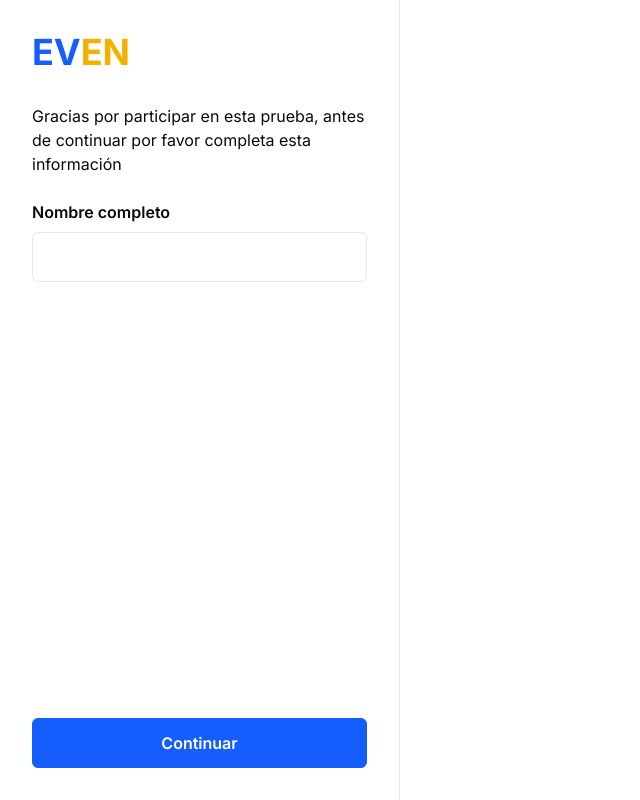
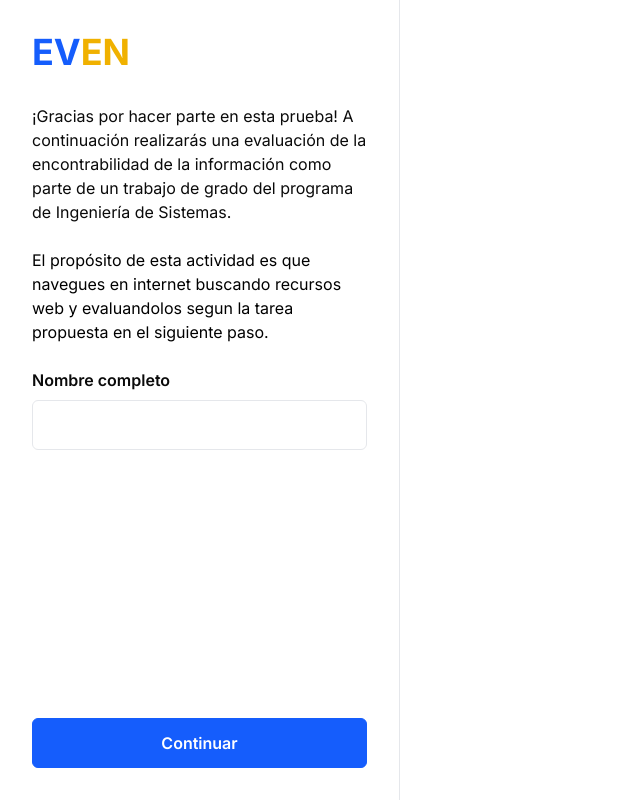
Before and after one commit to climacot/even, a React (Vite) app in the folder Electron/: page / in a window 1280 px wide. Shown: the whole page, without its empty margins (0-640 px from the left). Built offline with nearby package versions, Linux system fonts and the light colour scheme; no server answers.

Commit message:
ajustes de forma y colores

```diff
--- a/Electron/navigation.html
+++ b/Electron/navigation.html
@@ -25,25 +25,6 @@
     >
       <button
         class="text-neutral-800 hover:bg-gray-100 rounded-full p-2 cursor-pointer"
-        id="home"
-      >
-        <svg
-          xmlns="http://www.w3.org/2000/svg"
-          fill="none"
-          viewBox="0 0 24 24"
-          stroke-width="1.5"
-          stroke="currentColor"
-          class="size-6"
-        >
-          <path
-            stroke-linecap="round"
-            stroke-linejoin="round"
-            d="m2.25 12 8.954-8.955c.44-.439 1.152-.439 1.591 0L21.75 12M4.5 9.75v10.125c0 .621.504 1.125 1.125 1.125H9.75v-4.875c0-.621.504-1.125 1.125-1.125h2.25c.621 0 1.125.504 1.125 1.125V21h4.125c.621 0 1.125-.504 1.125-1.125V9.75M8.25 21h8.25"
-          />
-        </svg>
-      </button>
-      <button
-        class="text-neutral-800 hover:bg-gray-100 rounded-full p-2 cursor-pointer"
         id="prev"
       >
         <svg
@@ -52,7 +33,7 @@
           viewBox="0 0 24 24"
           stroke-width="1.5"
           stroke="currentColor"
-          class="size-6"
+          class="size-5"
         >
           <path
             stroke-linecap="round"
@@ -71,12 +52,31 @@
           viewBox="0 0 24 24"
           stroke-width="1.5"
           stroke="currentColor"
-          class="size-6"
+          class="size-5"
         >
           <path
             stroke-linecap="round"
             stroke-linejoin="round"
             d="M13.5 4.5 21 12m0 0-7.5 7.5M21 12H3"
+          />
+        </svg>
+      </button>
+      <button
+        class="text-neutral-800 hover:bg-gray-100 rounded-full p-2 cursor-pointer"
+        id="home"
+      >
+        <svg
+          xmlns="http://www.w3.org/2000/svg"
+          fill="none"
+          viewBox="0 0 24 24"
+          stroke-width="1.5"
+          stroke="currentColor"
+          class="size-5"
+        >
+          <path
+            stroke-linecap="round"
+            stroke-linejoin="round"
+            d="m2.25 12 8.954-8.955c.44-.439 1.152-.439 1.591 0L21.75 12M4.5 9.75v10.125c0 .621.504 1.125 1.125 1.125H9.75v-4.875c0-.621.504-1.125 1.125-1.125h2.25c.621 0 1.125.504 1.125 1.125V21h4.125c.621 0 1.125-.504 1.125-1.125V9.75M8.25 21h8.25"
           />
         </svg>
       </button>
@@ -125,6 +125,14 @@
         $url.value = url;
       });
 
+      $url.addEventListener("click", () => {
+        setTimeout(() => $url.select(), 0);
+      });
+
+      $url.addEventListener("blur", () => {
+        window.getSelection().removeAllRanges();
+      });
+
       $form.addEventListener("submit", (event) => {
         event.preventDefault();
         window.ipcRenderer.send("go-url", $url.value);
--- a/Electron/src/components/buttons/button.tsx
+++ b/Electron/src/components/buttons/button.tsx
@@ -24,7 +24,7 @@ export const Button = forwardRef<HTMLButtonElement, Props>(
           {
             blue: "bg-blue-600 hover:bg-blue-700 border-blue-600 hover:border-blue-700 disabled:bg-blue-400 disabled:border-blue-400 text-white",
             yellow:
-              "bg-yellow-100 border-yellow-100 text-yellow-800 hover:bg-yellow-200 hover:border-yellow-200",
+              "bg-yellow-400 border-yellow-400 text-yellow-950 hover:bg-yellow-500 hover:border-yellow-500",
             white: "bg-white text-black border-gray-200",
           }[color],
           isFullWidth && "w-full",
--- a/Electron/src/views/view1.tsx
+++ b/Electron/src/views/view1.tsx
@@ -44,8 +44,15 @@ export const View1 = () => {
       <Layout>
         <Layout.Header>
           <div className="text-neutral-950">
-            Gracias por participar en esta prueba, antes de continuar por favor
-            completa esta información
+            ¡Gracias por hacer parte en esta prueba! A continuación realizarás
+            una evaluación de la encontrabilidad de la información como parte de
+            un trabajo de grado del programa de Ingeniería de Sistemas.
+          </div>
+          <br />
+          <div>
+            El propósito de esta actividad es que navegues en internet buscando
+            recursos web y evaluandolos segun la tarea propuesta en el siguiente
+            paso.
           </div>
         </Layout.Header>
         <Layout.Body>
--- a/Electron/src/views/view2.tsx
+++ b/Electron/src/views/view2.tsx
@@ -43,9 +43,9 @@ export const View2 = () => {
             rules={{ required: true }}
             render={({ field: { onChange } }) => (
               <Likert
-                label="¿Qué tan seguro se encuentra en que encontrará almenos un resultado?"
+                label="¿Qué tan seguro está de que encontrará lo que busca?"
                 values={["1", "2", "3", "4", "5"]}
-                labels={["poca seguro", "neutral", "muy seguro"]}
+                labels={["poco seguro", "neutral", "muy seguro"]}
                 variant="horizontal"
                 onChange={onChange}
               />
--- a/Electron/src/views/view3.tsx
+++ b/Electron/src/views/view3.tsx
@@ -88,7 +88,7 @@ export const View3 = () => {
               <Input
                 disabled
                 label="Recurso actual"
-                placeholder="Se autocompletará cuando navegues por la web."
+                placeholder="Se autocompletará cuando navegues."
                 value={currentUrl}
                 onChange={() => {}}
               />
```
